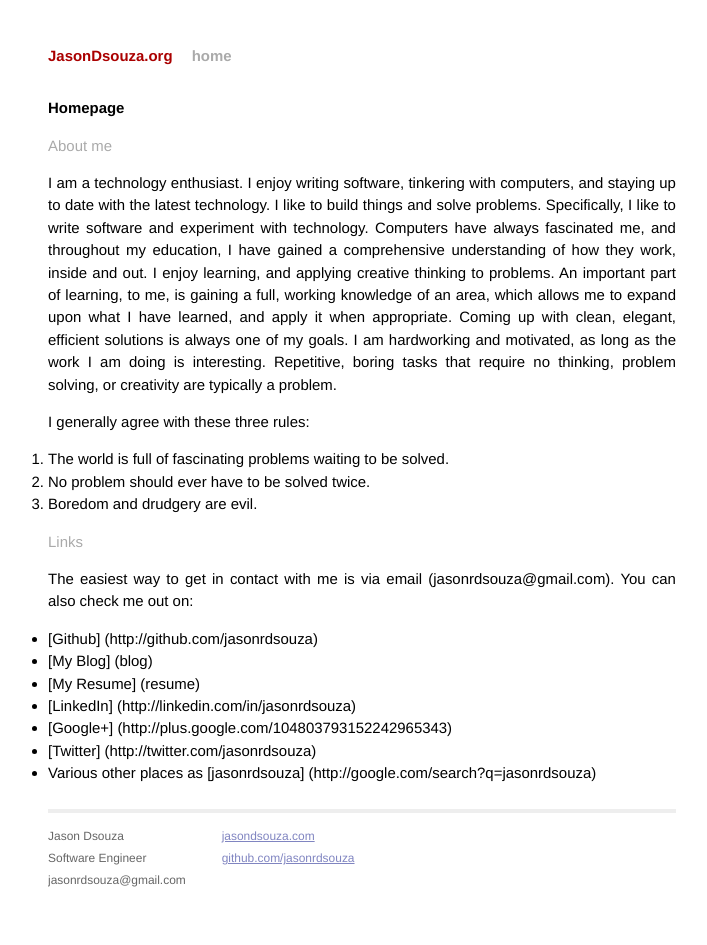
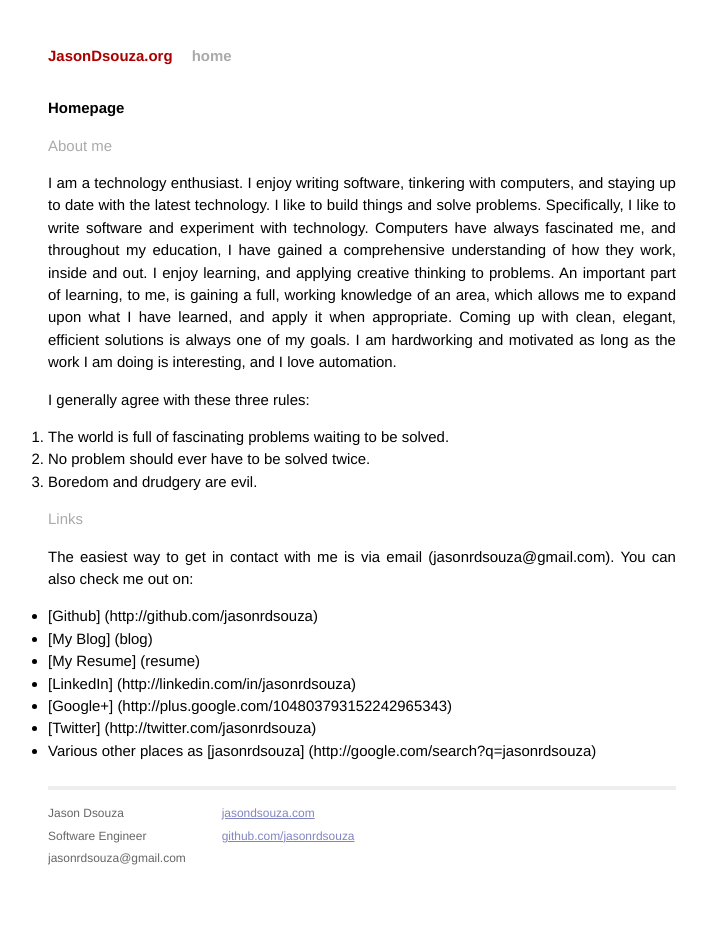
Before and after one commit to jasonrdsouza/jasonrdsouza.github.io, a Jekyll site: the page built from index.md, in a window 1280 px wide. Shown: the whole page, without its empty margins (278-985 px from the left). Built offline with Jekyll 4.4.1, drawn with Linux system fonts in a browser that asks for light colours.

Commit message:
Update index

```diff
--- a/index.md
+++ b/index.md
@@ -10,8 +10,8 @@ I like to build things and solve problems. Specifically, I like to write softwar
 always fascinated me, and throughout my education, I have gained a comprehensive understanding of how they work, inside and out.
 I enjoy learning, and applying creative thinking to problems. An important part of learning, to me, is gaining a full,
 working knowledge of an area, which allows me to expand upon what I have learned, and apply it when appropriate.
-Coming up with clean, elegant, efficient solutions is always one of my goals. I am hardworking and motivated, as long as the work
-I am doing is interesting. Repetitive, boring tasks that require no thinking, problem solving, or creativity are typically a problem.
+Coming up with clean, elegant, efficient solutions is always one of my goals. I am hardworking and motivated as long as the work
+I am doing is interesting, and I love automation.
 
 I generally agree with these three rules:
 1. The world is full of fascinating problems waiting to be solved.
```
